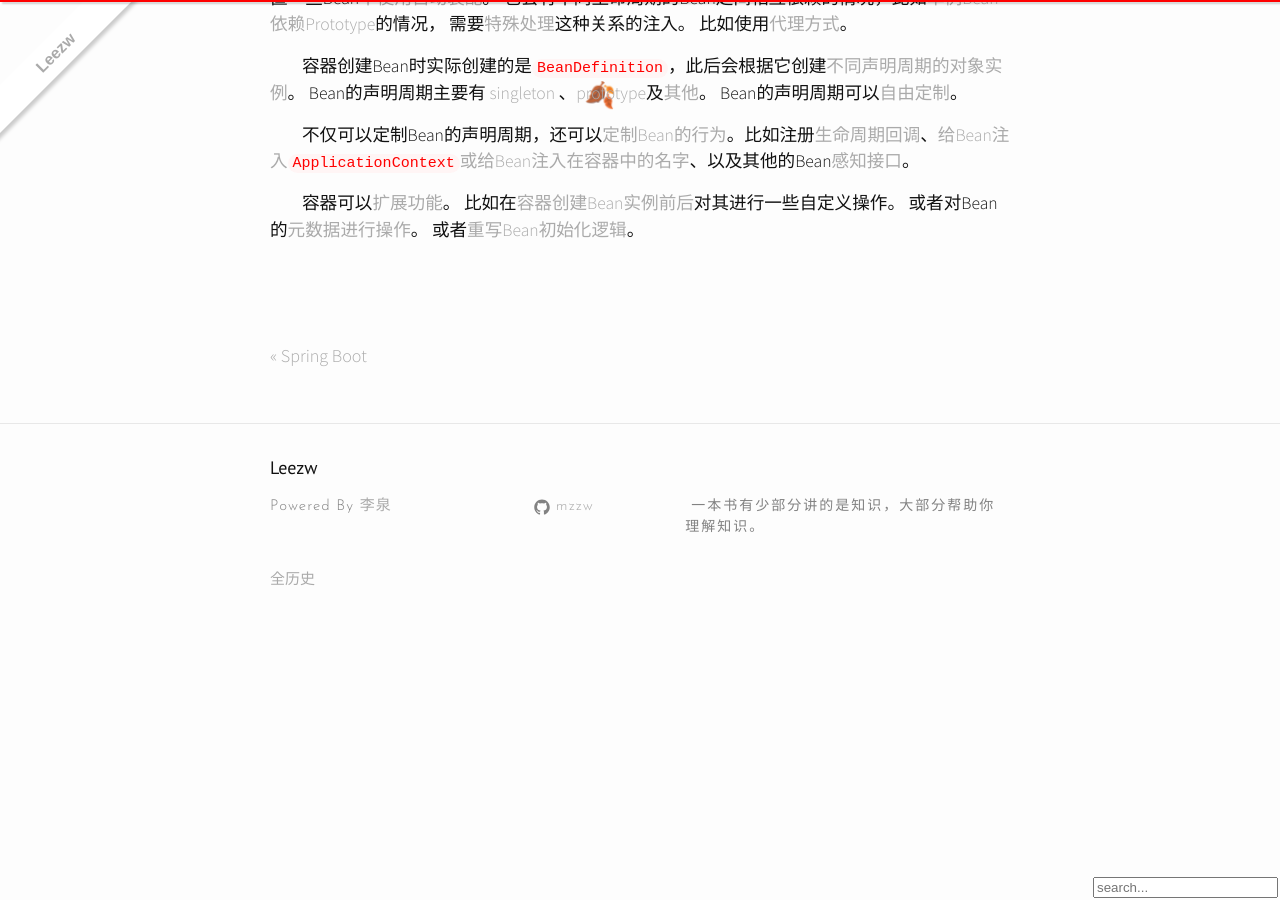
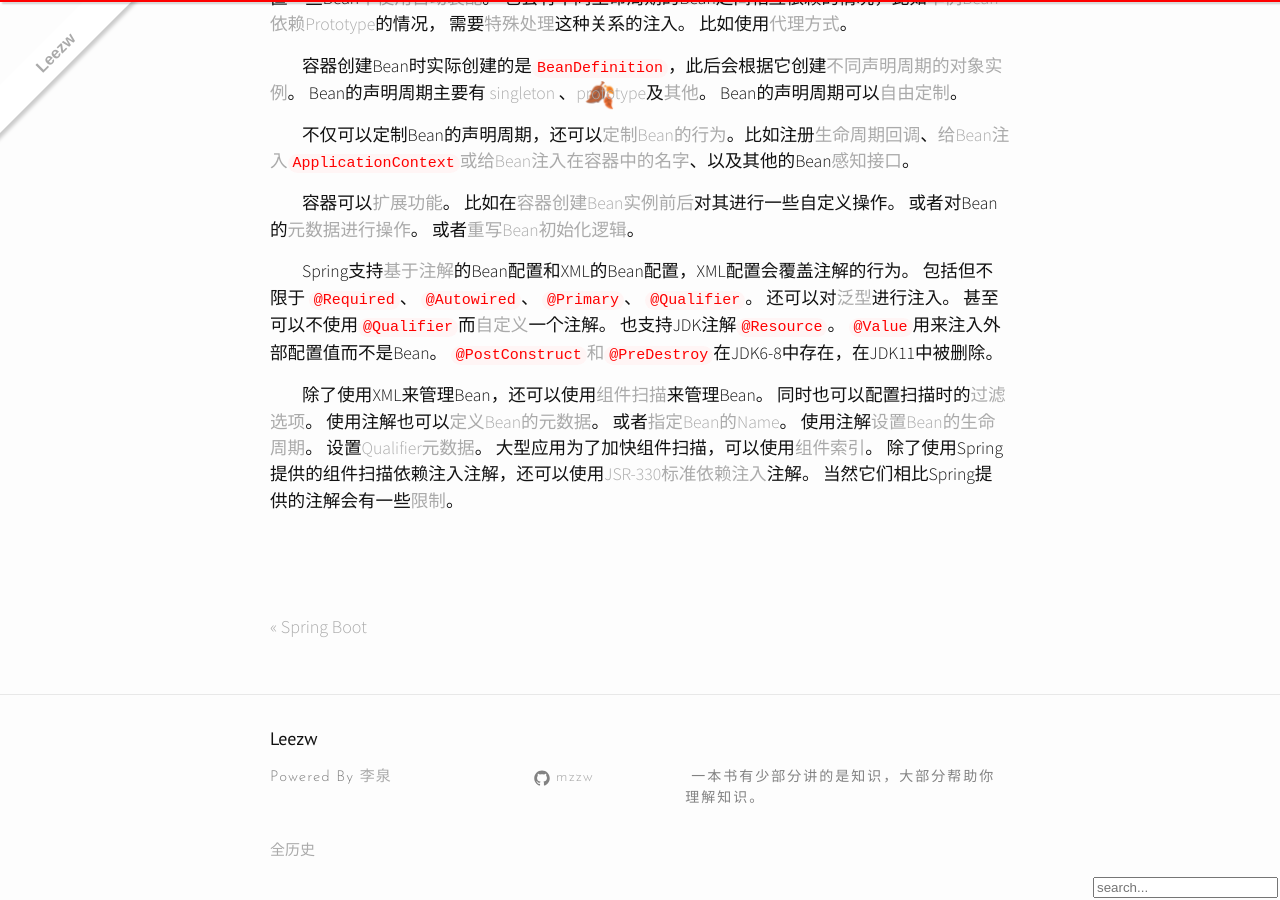
Before and after one commit to quantum-li/quantum-li.github.io, a Jekyll site: the page built from _article/2020-10-20-spring-framework.md, in a window 1280 px wide and 900 px high, scrolled down 1421 px. Built offline with Jekyll 4.4.1, drawn with Linux system fonts in a browser that asks for light colours; nearby versions of some CDN libraries; comment, search, counter and statistics services are not loaded; before the commit the page ends 2057 px from its top, so only the background shows below that.

Commit message:
2020-10-21 20:13:47

```diff
--- a/_article/2020-10-20-spring-framework.md
+++ b/_article/2020-10-20-spring-framework.md
@@ -63,3 +63,25 @@ Bean的声明周期可以[自由定制](https://docs.spring.io/spring-framework/
 比如在[容器创建Bean实例前后](https://docs.spring.io/spring-framework/docs/5.2.9.RELEASE/spring-framework-reference/core.html#beans-factory-extension-bpp)对其进行一些自定义操作。
 或者对Bean的[元数据进行操作](https://docs.spring.io/spring-framework/docs/5.2.9.RELEASE/spring-framework-reference/core.html#beans-factory-extension-factory-postprocessors)。
 或者[重写Bean初始化逻辑](https://docs.spring.io/spring-framework/docs/5.2.9.RELEASE/spring-framework-reference/core.html#beans-factory-extension-factorybean)。
+
+Spring支持[基于注解](https://docs.spring.io/spring-framework/docs/5.2.9.RELEASE/spring-framework-reference/core.html#beans-annotation-config)的Bean配置和XML的Bean配置，XML配置会覆盖注解的行为。
+包括但不限于
+[`@Required`](https://docs.spring.io/spring-framework/docs/5.2.9.RELEASE/spring-framework-reference/core.html#beans-required-annotation)、
+[`@Autowired`](https://docs.spring.io/spring-framework/docs/5.2.9.RELEASE/spring-framework-reference/core.html#beans-autowired-annotation)、
+[`@Primary`](https://docs.spring.io/spring-framework/docs/5.2.9.RELEASE/spring-framework-reference/core.html#beans-autowired-annotation-primary)、
+[`@Qualifier`](https://docs.spring.io/spring-framework/docs/5.2.9.RELEASE/spring-framework-reference/core.html#beans-autowired-annotation-qualifiers)。
+还可以对[泛型](https://docs.spring.io/spring-framework/docs/5.2.9.RELEASE/spring-framework-reference/core.html#beans-generics-as-qualifiers)进行注入。
+甚至可以不使用`@Qualifier`而[自定义](https://docs.spring.io/spring-framework/docs/5.2.9.RELEASE/spring-framework-reference/core.html#beans-custom-autowire-configurer)一个注解。
+也支持JDK注解[`@Resource`](https://docs.spring.io/spring-framework/docs/5.2.9.RELEASE/spring-framework-reference/core.html#beans-resource-annotation)。
+[`@Value`](https://docs.spring.io/spring-framework/docs/5.2.9.RELEASE/spring-framework-reference/core.html#beans-value-annotations)用来注入外部配置值而不是Bean。
+[`@PostConstruct`和`@PreDestroy`](https://docs.spring.io/spring-framework/docs/5.2.9.RELEASE/spring-framework-reference/core.html#beans-postconstruct-and-predestroy-annotations)在JDK6-8中存在，在JDK11中被删除。
+
+除了使用XML来管理Bean，还可以使用[组件扫描](https://docs.spring.io/spring-framework/docs/5.2.9.RELEASE/spring-framework-reference/core.html#beans-classpath-scanning)来管理Bean。
+同时也可以配置扫描时的[过滤选项](https://docs.spring.io/spring-framework/docs/5.2.9.RELEASE/spring-framework-reference/core.html#beans-scanning-filters)。
+使用注解也可以[定义Bean的元数据](https://docs.spring.io/spring-framework/docs/5.2.9.RELEASE/spring-framework-reference/core.html#beans-factorybeans-annotations)。
+或者[指定Bean的Name](https://docs.spring.io/spring-framework/docs/5.2.9.RELEASE/spring-framework-reference/core.html#beans-scanning-name-generator)。
+使用注解[设置Bean的生命周期](https://docs.spring.io/spring-framework/docs/5.2.9.RELEASE/spring-framework-reference/core.html#beans-scanning-scope-resolver)。
+设置[Qualifier元数据](https://docs.spring.io/spring-framework/docs/5.2.9.RELEASE/spring-framework-reference/core.html#beans-scanning-qualifiers)。
+大型应用为了加快组件扫描，可以使用[组件索引](https://docs.spring.io/spring-framework/docs/5.2.9.RELEASE/spring-framework-reference/core.html#beans-scanning-index)。
+除了使用Spring提供的组件扫描依赖注入注解，还可以使用[JSR-330标准依赖注入](https://docs.spring.io/spring-framework/docs/5.2.9.RELEASE/spring-framework-reference/core.html#beans-standard-annotations)注解。
+当然它们相比Spring提供的注解会有一些[限制](https://docs.spring.io/spring-framework/docs/5.2.9.RELEASE/spring-framework-reference/core.html#beans-standard-annotations-limitations)。
```
